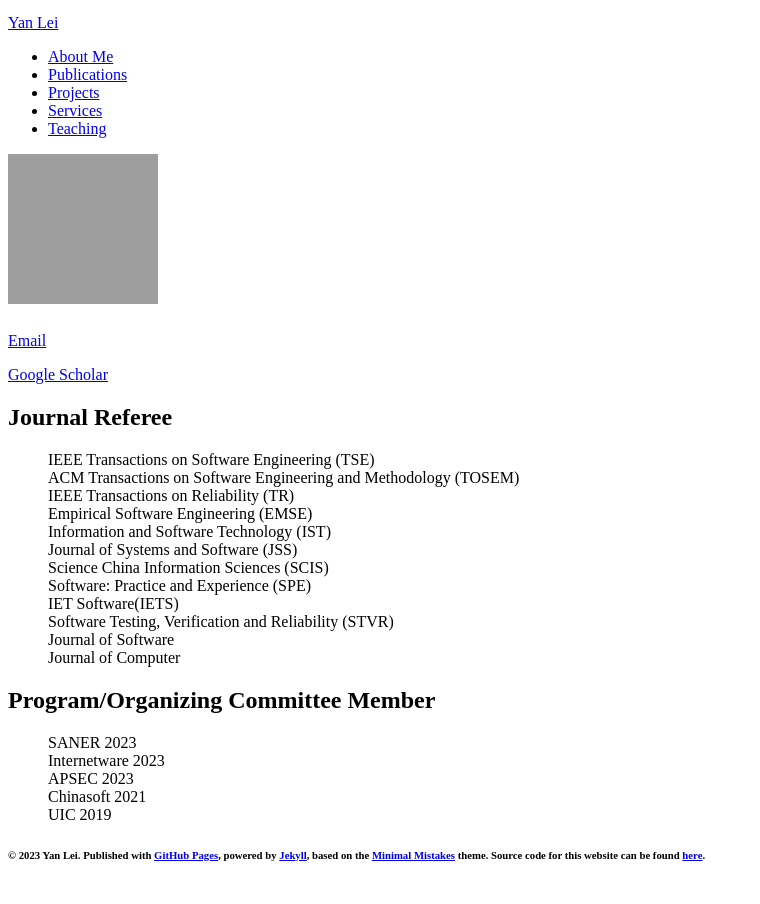
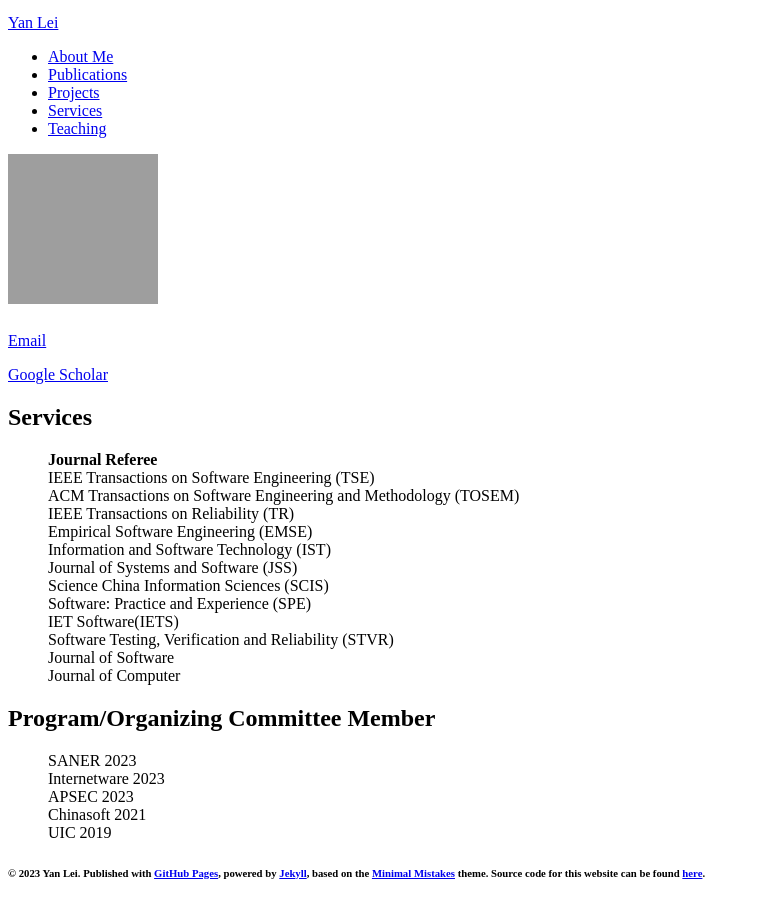
Before and after one commit to yanlei-cs/yanlei-cs.github.io, a Jekyll site: the page built from services.md, in a window 1280 px wide, cut to the strip 112-1016 px from the top of the page. Shown: the whole strip, without its empty margins (0-760 px from the left). Built offline with Jekyll 4.4.1, drawn with Linux system fonts in a browser that asks for light colours; nearby versions of some CDN libraries; comment, search, counter and statistics services are not loaded.

Commit message:
Update services.md

```diff
--- a/services.md
+++ b/services.md
@@ -4,8 +4,9 @@ permalink: /services/index.html
 title: Services
 ---
 
-## Journal Referee
+## Services
 <UL style="LIST-STYLE-TYPE: none">
+<Strong>Journal Referee</Strong>
 <LI>IEEE Transactions on Software Engineering (TSE)</LI>
 <LI>ACM Transactions on Software Engineering and Methodology (TOSEM)</LI>
 <LI>IEEE Transactions on Reliability (TR)</LI>
```
